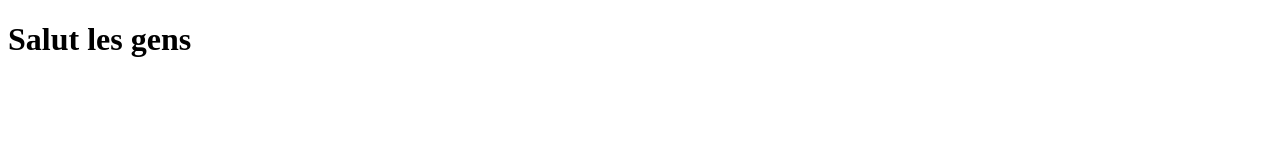
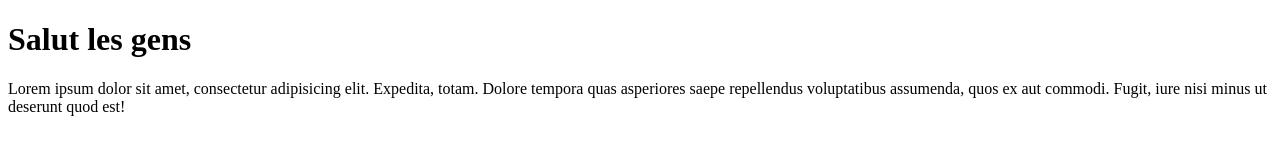
Before and after one commit to tontonlouis/miniature-dollop, a plain HTML site: page index.html in a window 1280 px wide. Drawn offline with Linux system fonts and the light colour scheme.

Commit message:
Ajout d'un lorem sur le fichier index.html

```diff
--- a/index.html
+++ b/index.html
@@ -8,5 +8,9 @@
 </head>
 <body>
      <h1>Salut les gens</h1>
+
+     <p>
+          Lorem ipsum dolor sit amet, consectetur adipisicing elit. Expedita, totam. Dolore tempora quas asperiores saepe repellendus voluptatibus assumenda, quos ex aut commodi. Fugit, iure nisi minus ut deserunt quod est!
+     </p>
 </body>
 </html>
```
